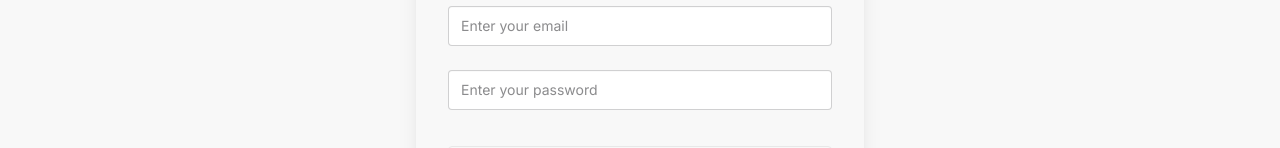
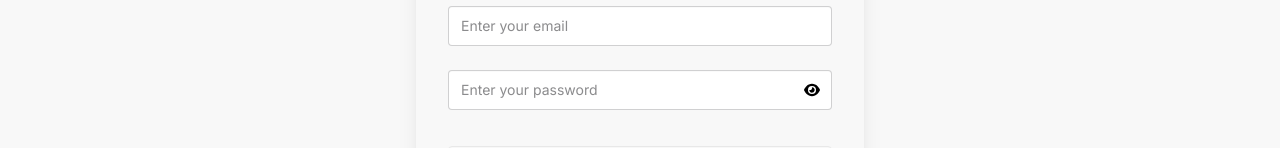
Before and after one commit to tahmid-khan-hub/KitStruck, a Next.js app: page /sign-up in a window 1280 px wide. Shown: the part 627-775 px from the top of the page. Built offline with nearby package versions, Linux system fonts and the light colour scheme; no server answers; a web font is replaced by a local one.

Commit message:
Added the eye slash icon in the password field of signUpForm and also make the photoURL field of signUpForm optional

```diff
--- a/app/sign-up/components/SignUpForm.tsx
+++ b/app/sign-up/components/SignUpForm.tsx
@@ -1,8 +1,10 @@
 import { signUpUsers } from "@/app/actions/auth/signUpUsers";
 import { signIn } from "next-auth/react";
-import { FormEvent } from "react";
+import { FormEvent, useState } from "react";
+import { FaEye, FaEyeSlash } from "react-icons/fa6";
 
 const SignUpForm = () => {
+  const [showPassword, setShowPassword] = useState(false);
   const handleSubmit = async (e: FormEvent<HTMLFormElement>) => {
     e.preventDefault();
 
@@ -50,7 +52,6 @@
           name="photo"
           placeholder="Enter your PhotoURL"
           className="input input-bordered w-full mb-6"
-          required
         />
         <input
           type="email"
@@ -59,13 +60,21 @@
           className="input input-bordered w-full mb-6"
           required
         />
-        <input
-          type="password"
-          name="password"
-          placeholder="Enter your password"
-          className="input input-bordered w-full"
-          required
-        />
+        <div className="relative">
+          <input
+            type={showPassword ? "text" : "password"}
+            name="password"
+            placeholder="Enter your password"
+            className="input input-bordered w-full pr-10"
+            required
+          />
+          <span
+            className="absolute right-3 top-1/2 -translate-y-1/2 cursor-pointer text-black"
+            onClick={() => setShowPassword(!showPassword)}
+          >
+            {showPassword ? <FaEyeSlash /> : <FaEye />}
+          </span>
+        </div>
 
         <button type="submit" className="btn w-full mt-5">
           Sign up
```
